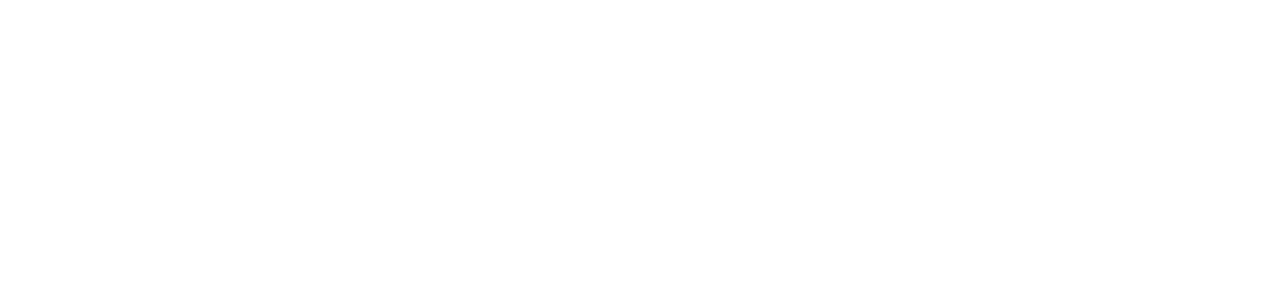
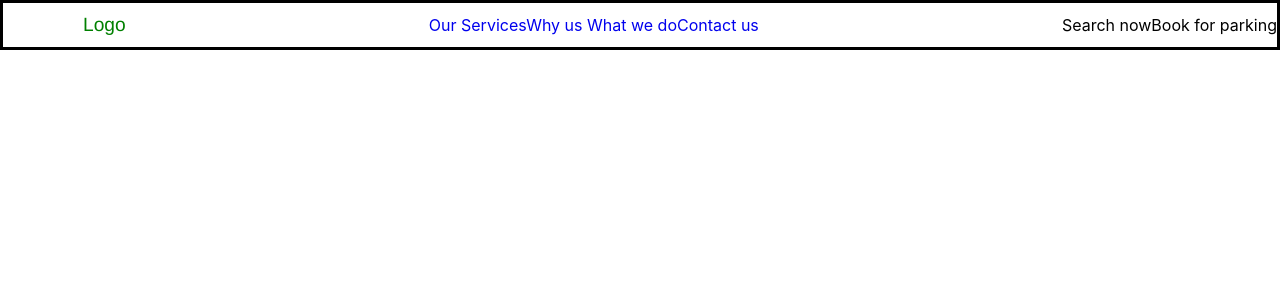
Before and after one commit to subash3522/evpoint, a React (Create React App) app: page / in a window 1280 px wide. Shown: the top 300 px of the page. Built offline with nearby package versions, Linux system fonts and the light colour scheme.

Commit message:
nav works

```diff
--- a/src/App.js
+++ b/src/App.js
@@ -1,9 +1,11 @@
 
 import './App.css';
+import Navbar from './Navbar.js'
 
 function App() {
   return (
     <>
+   <Navbar/>
     </>
   );
 }
--- /dev/null
+++ b/src/Navbar.css
@@ -0,0 +1,32 @@
+*{
+    padding: 0;
+    margin: 0;
+    box-sizing: border-box;
+}
+
+.navbar{
+    height: 50px;
+    display: flex;
+    background-color: white;
+    justify-content: space-between;
+    border: solid black;
+    align-items: center;
+}
+.navbar ul li {
+    list-style: none;
+}
+
+.navbar ul li a{
+    text-decoration: none;
+
+}
+.options{
+    display: flex;
+}
+
+.nav-logo {
+    font-family: 'Franklin Gothic Medium', 'Arial Narrow', Arial, sans-serif;
+    font-size: 1.2rem;
+    color: green;
+    margin-left: 80px;
+}
--- /dev/null
+++ b/src/Navbar.js
@@ -0,0 +1,34 @@
+import React from 'react'
+import './Navbar.css'
+
+function Navbar() {
+  return (
+    <>
+    <header>
+        <nav className="navbar">
+            <div className="nav-logo">Logo</div>
+            <div className="links">
+                <ul>
+                    <li>
+                        <a href="#">Our Services</a>
+                        <a href="#">Why us</a>
+                        <a href="#"> What we do</a>
+                        <a href="#">Contact us</a>
+                    </li>
+                </ul>
+            </div>
+            <div className="options">
+                <div className="search">
+                    Search now
+                </div>
+                <div className="book">
+                    Book for parking
+                </div>
+            </div>
+        </nav>
+    </header>
+    </>
+  );
+}
+
+export default Navbar
```
